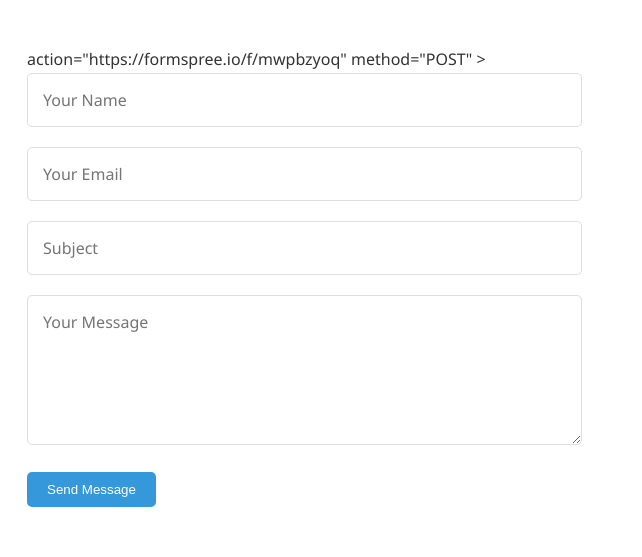
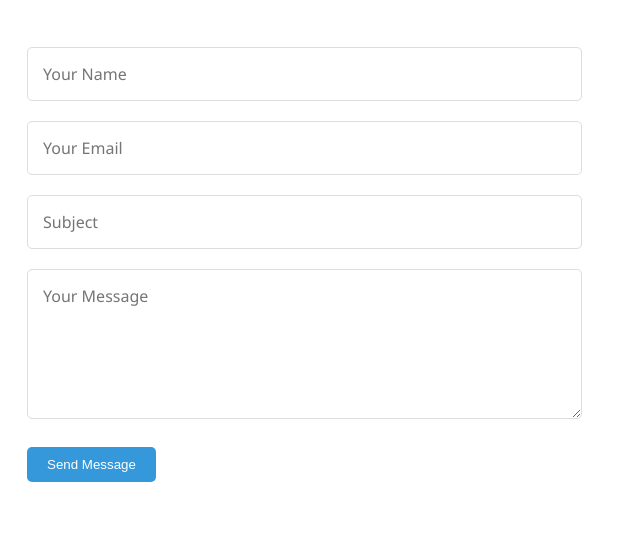
Before and after one commit to Nick-45/NICKSON-JAMES, a plain HTML site: page index.html in a window 1280 px wide. Shown: the part 5378-5935 px from the top of the page, 638-1280 px from the left. Drawn offline with Linux system fonts and the light colour scheme.

Commit message:
Update index.html

```diff
--- a/index.html
+++ b/index.html
@@ -978,9 +978,6 @@
                 <div class="contact-form">
                     <form>
 
-  action="https://formspree.io/f/mwpbzyoq"
-  method="POST"
->
                         <div class="form-group">
                             <input type="text" class="form-control" placeholder="Your Name" required>
                         </div>
```
